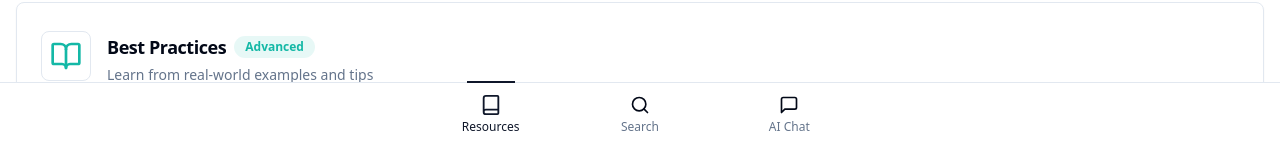
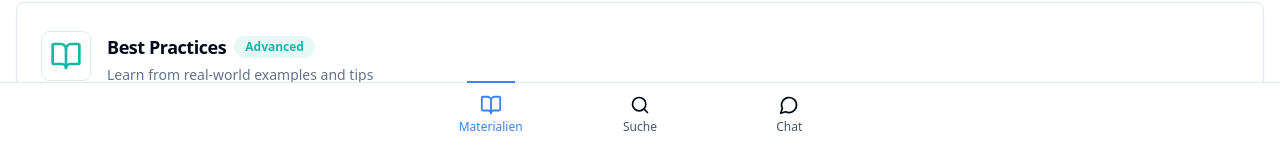
Before and after one commit to altanlabs/87a7cc-stuttgart-test, a React (Vite) app: page /resources in a window 1280 px wide. Shown: the part 654-797 px from the top of the page. Built offline with nearby package versions, Linux system fonts and the light colour scheme.

Commit message:
New commit

```diff
--- a/src/components/blocks/bottom-nav.tsx
+++ b/src/components/blocks/bottom-nav.tsx
@@ -1,21 +1,21 @@
 import { Link, useLocation } from "react-router-dom";
 import { cn } from "@/lib/utils";
-import { Book, Search, MessageSquare } from "lucide-react";
+import { BookOpen, Search, MessageCircle } from "lucide-react";
 
 const navItems = [
   {
-    label: "Resources",
-    icon: Book,
+    label: "Materialien",
+    icon: BookOpen,
     href: "/resources"
   },
   {
-    label: "Search",
+    label: "Suche",
     icon: Search,
     href: "/search"
   },
   {
-    label: "AI Chat",
-    icon: MessageSquare,
+    label: "Chat",
+    icon: MessageCircle,
     href: "/chat"
   }
 ];
@@ -24,7 +24,7 @@ export function BottomNav() {
   const location = useLocation();
 
   return (
-    <nav className="fixed bottom-0 left-0 right-0 z-50 h-16 bg-background/80 backdrop-blur-lg border-t border-border">
+    <nav className="fixed bottom-0 left-0 right-0 z-50 h-16 bg-white border-t border-slate-200 shadow-sm">
       <div className="grid h-full grid-cols-3 mx-auto max-w-md">
         {navItems.map((item) => {
           const Icon = item.icon;
@@ -35,8 +35,8 @@ export function BottomNav() {
               key={item.href}
               to={item.href}
               className={cn(
-                "inline-flex flex-col items-center justify-center px-5 hover:bg-muted/50 transition-colors relative",
-                isActive && "text-primary"
+                "inline-flex flex-col items-center justify-center px-5 hover:bg-slate-50 transition-colors relative",
+                isActive && "text-blue-500"
               )}
             >
               <Icon className={cn(
@@ -45,12 +45,12 @@ export function BottomNav() {
               )} />
               <span className={cn(
                 "text-xs mt-1 transition-colors",
-                isActive ? "text-primary font-medium" : "text-muted-foreground"
+                isActive ? "text-blue-500 font-medium" : "text-slate-600"
               )}>
                 {item.label}
               </span>
               {isActive && (
-                <span className="absolute -top-0.5 left-1/2 w-12 h-0.5 bg-primary -translate-x-1/2" />
+                <span className="absolute -top-0.5 left-1/2 w-12 h-0.5 bg-blue-500 -translate-x-1/2" />
               )}
             </Link>
           );
```
